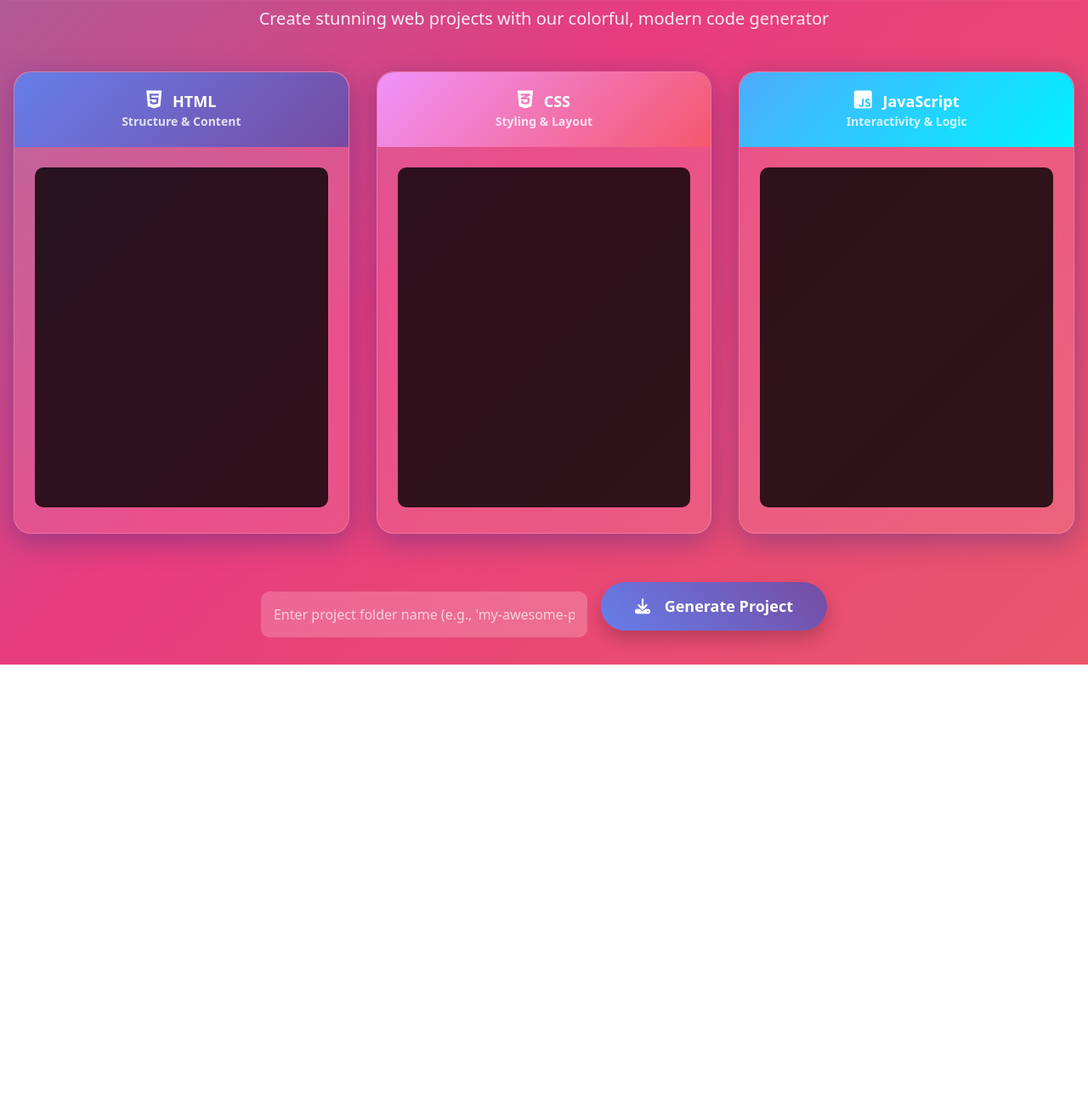
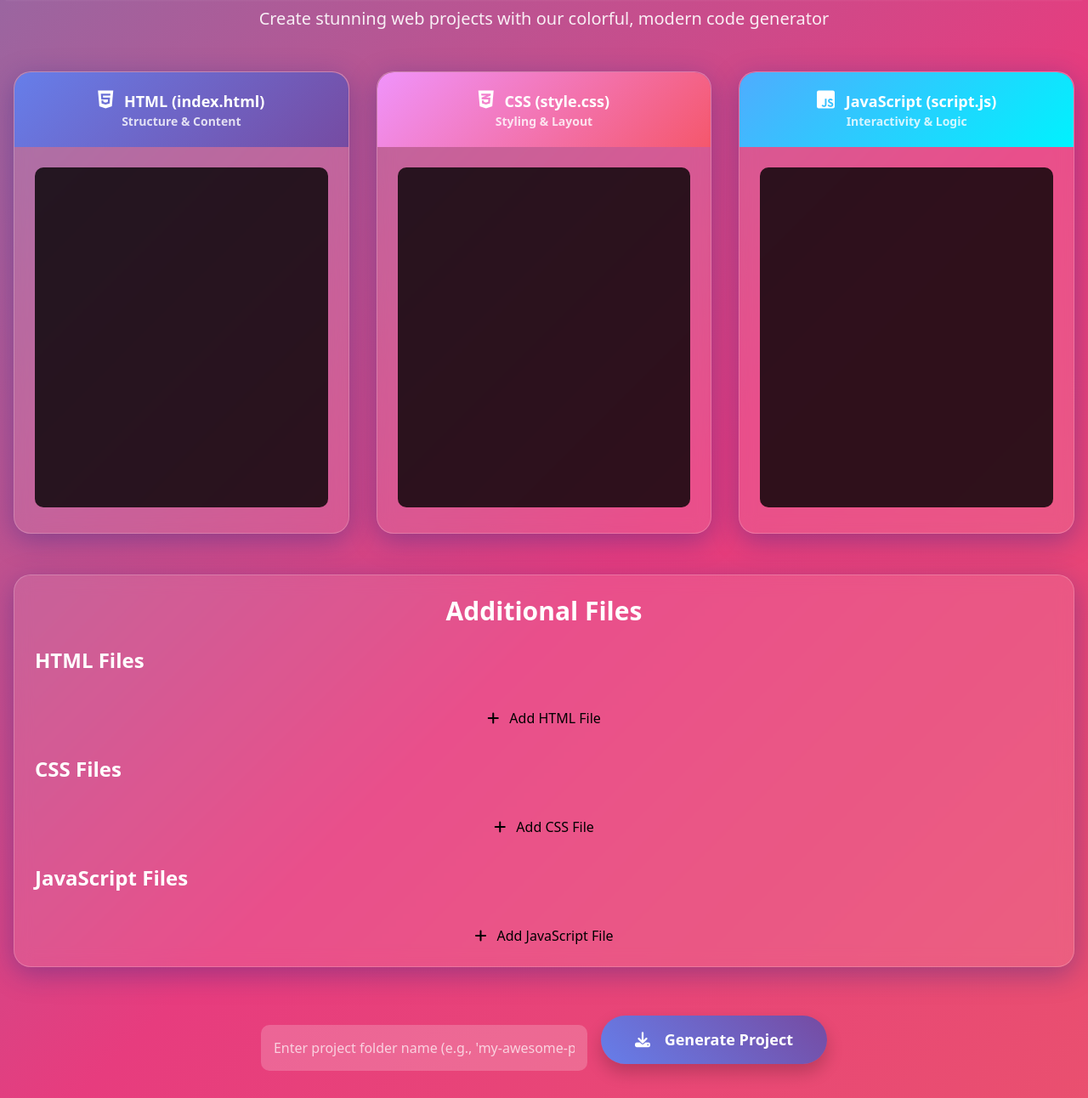
Before and after one commit to ntqueprince/code_generator, a plain HTML site: page index.html in a window 1280 px wide. Shown: the part 88-1380 px from the top of the page at 85% size. Before the commit the page ends 870 px from the top, so only its background shows below. Drawn offline with nearby package versions, Linux system fonts and the light colour scheme.

Commit message:
Update index.html

```diff
--- a/index.html
+++ b/index.html
@@ -4,16 +4,12 @@
     <meta charset="UTF-8">
     <meta name="viewport" content="width=device-width, initial-scale=1.0">
     <title>Colorful Code Project Generator</title>
-    <!-- Link for Tailwind CSS -->
     <link href="https://cdn.jsdelivr.net/npm/tailwindcss@2.2.19/dist/tailwind.min.css" rel="stylesheet">
-    <!-- Link for Font Awesome icons -->
     <link rel="stylesheet" href="https://cdn.jsdelivr.net/npm/@fortawesome/fontawesome-free@6.4.0/css/all.min.css">
-    <!-- Link to your custom stylesheet -->
     <link rel="stylesheet" href="style.css">
 </head>
 <body>
     <div class="container mx-auto px-4 py-8">
-        <!-- Header Section -->
         <div class="text-center mb-12">
             <h1 class="text-5xl font-bold text-white mb-4 pulse">
                 <i class="fas fa-code mr-4"></i>
@@ -22,13 +18,11 @@
             <p class="text-xl text-white opacity-90">Create stunning web projects with our colorful, modern code generator</p>
         </div>
 
-        <!-- Code Editors Grid -->
         <div class="grid grid-cols-1 lg:grid-cols-3 gap-8 mb-12">
-            <!-- HTML Editor -->
             <div class="glass-card overflow-hidden">
                 <div class="card-header card-html">
                     <i class="fab fa-html5 text-2xl mr-2"></i>
-                    HTML
+                    HTML (index.html)
                     <div class="text-sm opacity-80">Structure & Content</div>
                 </div>
                 <div class="p-6">
@@ -39,11 +33,10 @@
                 </div>
             </div>
 
-            <!-- CSS Editor -->
             <div class="glass-card overflow-hidden">
                 <div class="card-header card-css">
                     <i class="fab fa-css3-alt text-2xl mr-2"></i>
-                    CSS
+                    CSS (style.css)
                     <div class="text-sm opacity-80">Styling & Layout</div>
                 </div>
                 <div class="p-6">
@@ -54,11 +47,10 @@
                 </div>
             </div>
 
-            <!-- JavaScript Editor -->
             <div class="glass-card overflow-hidden">
                 <div class="card-header card-js">
                     <i class="fab fa-js-square text-2xl mr-2"></i>
-                    JavaScript
+                    JavaScript (script.js)
                     <div class="text-sm opacity-80">Interactivity & Logic</div>
                 </div>
                 <div class="p-6">
@@ -70,8 +62,47 @@
             </div>
         </div>
 
-        <!-- Folder Name Input and Generate Button -->
-        <div class="flex flex-col items-center justify-center space-y-4 lg:flex-row lg:space-x-4 lg:space-y-0">
+        <div class="mb-12 p-6 glass-card">
+            <h2 class="text-3xl font-bold text-white mb-6 text-center">Additional Files</h2>
+
+            <div class="mb-8">
+                <h3 class="text-2xl font-semibold text-white mb-4">HTML Files</h3>
+                <div id="additionalHtmlFiles" class="grid grid-cols-1 md:grid-cols-2 lg:grid-cols-3 gap-8">
+                    </div>
+                <div class="text-center mt-6">
+                    <button class="add-file-btn add-html-btn" onclick="addHtmlFile()">
+                        <i class="fas fa-plus mr-2"></i>
+                        Add HTML File
+                    </button>
+                </div>
+            </div>
+
+            <div class="mb-8">
+                <h3 class="text-2xl font-semibold text-white mb-4">CSS Files</h3>
+                <div id="additionalCssFiles" class="grid grid-cols-1 md:grid-cols-2 lg:grid-cols-3 gap-8">
+                    </div>
+                <div class="text-center mt-6">
+                    <button class="add-file-btn add-css-btn" onclick="addCssFile()">
+                        <i class="fas fa-plus mr-2"></i>
+                        Add CSS File
+                    </button>
+                </div>
+            </div>
+
+            <div>
+                <h3 class="text-2xl font-semibold text-white mb-4">JavaScript Files</h3>
+                <div id="additionalJsFiles" class="grid grid-cols-1 md:grid-cols-2 lg:grid-cols-3 gap-8">
+                    </div>
+                <div class="text-center mt-6">
+                    <button class="add-file-btn add-js-btn" onclick="addJsFile()">
+                        <i class="fas fa-plus mr-2"></i>
+                        Add JavaScript File
+                    </button>
+                </div>
+            </div>
+        </div>
+
+        <div class="flex flex-col items-center justify-center space-y-4 lg:flex-row lg:space-x-4 lg:space-y-0 mt-12">
             <input
                 id="folderNameInput"
                 type="text"
@@ -85,22 +116,18 @@
         </div>
     </div>
 
-    <!-- Loading Animation -->
     <div id="loadingAnimation" class="loading">
         <div class="spinner"></div>
         <div class="text-center">Generating your project...</div>
     </div>
 
-    <!-- Success Message -->
     <div id="successMessage" class="success-message">
         <i class="fas fa-check-circle mr-2"></i>
         Project generated successfully!
     </div>
 
-    <!-- Scripts for JSZip and FileSaver libraries -->
     <script src="https://cdnjs.cloudflare.com/ajax/libs/jszip/3.10.1/jszip.min.js"></script>
     <script src="https://cdnjs.cloudflare.com/ajax/libs/FileSaver.js/2.0.5/FileSaver.min.js"></script>
-    <!-- Link to your custom JavaScript -->
     <script src="script.js"></script>
 </body>
 </html>
```
